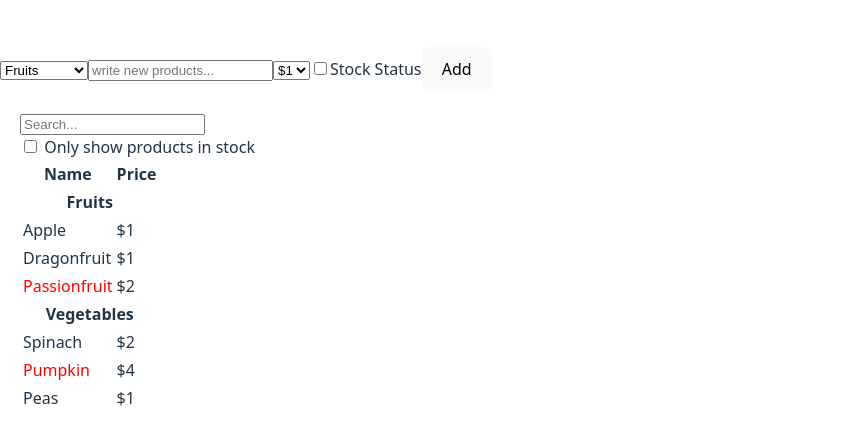
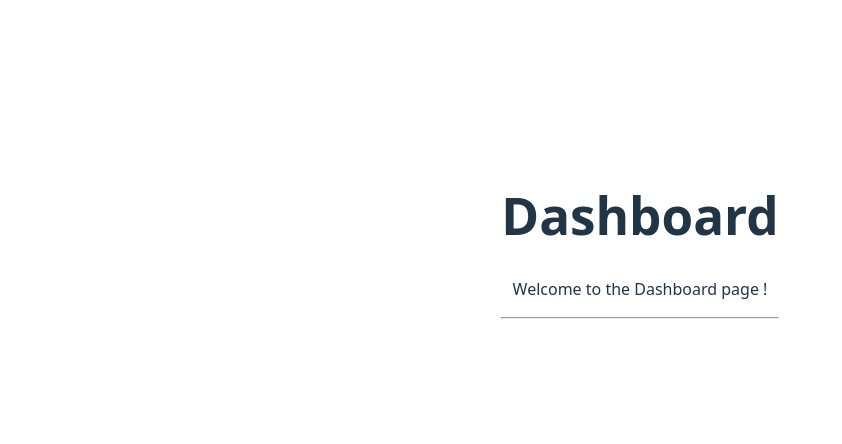
Before and after one commit to groom-practice/think-react-app, a React (Vite) app: page /dashboard in a window 1280 px wide. Shown: the part 160-604 px from the top of the page, without its empty margins (0-842 px from the left). Built offline with nearby package versions, Linux system fonts and the light colour scheme.

Commit message:
feat: react-router-dom

```diff
--- a/package.json
+++ b/package.json
@@ -11,7 +11,8 @@
   },
   "dependencies": {
     "react": "^19.0.0",
-    "react-dom": "^19.0.0"
+    "react-dom": "^19.0.0",
+    "react-router-dom": "^7.5.1"
   },
   "devDependencies": {
     "@eslint/js": "^9.22.0",
--- a/src/App.jsx
+++ b/src/App.jsx
@@ -1,47 +1,22 @@
-import { useState } from "react";
-import AddProducts from "./_components/AddProducts";
-import FilterableProductTable from "./_components/FilterableProductTable";
-
-const PRODUCTS = [
-  { category: "Fruits", price: "$1", stocked: true, name: "Apple" },
-  { category: "Fruits", price: "$1", stocked: true, name: "Dragonfruit" },
-  { category: "Fruits", price: "$2", stocked: false, name: "Passionfruit" },
-  { category: "Vegetables", price: "$2", stocked: true, name: "Spinach" },
-  { category: "Vegetables", price: "$4", stocked: false, name: "Pumpkin" },
-  { category: "Vegetables", price: "$1", stocked: true, name: "Peas" },
-];
+import { BrowserRouter, Routes, Route } from "react-router-dom";
+import About from "./pages/About";
+import Home from "./pages/Home";
+import "./App.css";
+import Dashboard from "./Dashboard";
+import Stats from "./Dashboard/Stats";
+import Settings from "./Dashboard/Settings";
 
 export default function App() {
-  const [products, setProducts] = useState(PRODUCTS);
-
-  const handleAddProduct = (category, name, price, stocked) => {
-    const selectCategoryProducts = products.filter(
-      (product) => product.category === category
-    );
-
-    const unSelectCategoryProducts = products.filter(
-      (product) => product.category !== category
-    );
-
-    selectCategoryProducts.push({ category, name, price, stocked });
-
-    const joinProducts = [
-      ...selectCategoryProducts,
-      ...unSelectCategoryProducts,
-    ];
-
-    const newProducts = [
-      ...joinProducts.filter((product) => product.category === "Fruits"),
-      ...joinProducts.filter((product) => product.category !== "Fruits"),
-    ];
-
-    setProducts(newProducts);
-  };
-
   return (
-    <main>
-      <AddProducts onAddProduct={handleAddProduct} />
-      <FilterableProductTable products={products} />
-    </main>
+    <BrowserRouter>
+      <Routes>
+        <Route path="/" element={<Home />} />
+        <Route path="/about" element={<About />} />
+        <Route path="/dashboard" element={<Dashboard />}>
+          <Route path="stats" element={<Stats />} />
+          <Route path="settings" element={<Settings />} />
+        </Route>
+      </Routes>
+    </BrowserRouter>
   );
 }
--- /dev/null
+++ b/src/Dashboard/Settings/index.jsx
@@ -0,0 +1,3 @@
+export default function Settings() {
+  return <h3>This is Settings</h3>;
+}
--- /dev/null
+++ b/src/Dashboard/Stats/index.jsx
@@ -0,0 +1,3 @@
+export default function Stats() {
+  return <h3>This is Stats</h3>;
+}
--- /dev/null
+++ b/src/Dashboard/index.jsx
@@ -0,0 +1,12 @@
+import { Outlet } from "react-router";
+
+export default function Dashboard() {
+  return (
+    <div>
+      <h1>Dashboard</h1>
+      <p>Welcome to the Dashboard page !</p>
+      <Outlet />
+      <hr />
+    </div>
+  );
+}
--- /dev/null
+++ b/src/pages/About/index.jsx
@@ -0,0 +1,8 @@
+export default function About() {
+  return (
+    <div>
+      <h1>About</h1>
+      <p>welcome to the About page !</p>
+    </div>
+  );
+}
--- /dev/null
+++ b/src/pages/Home/index.jsx
@@ -0,0 +1,8 @@
+export default function Home() {
+  return (
+    <div>
+      <h1>Home</h1>
+      <p>Welcome to the Home page !</p>
+    </div>
+  );
+}
```
Also changed, not shown: 1 other file (tests, documents, lock files or other folders).
